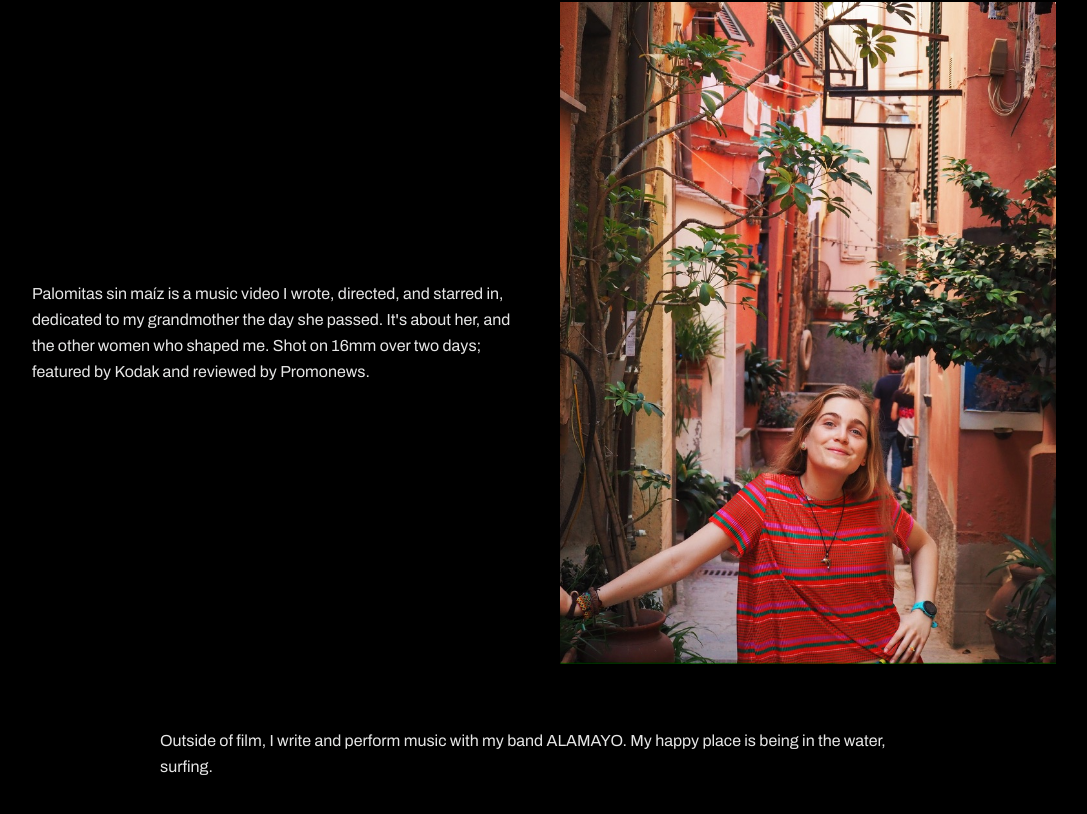
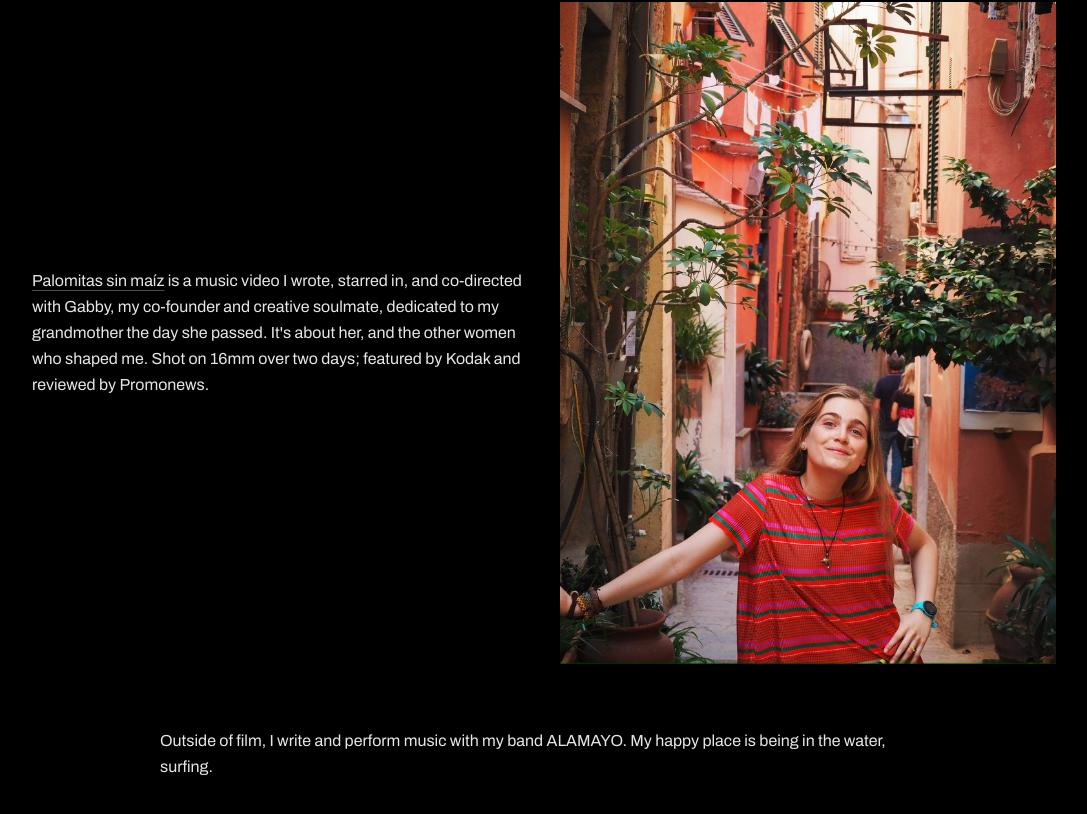
Before and after one commit to joehewett/coro, a React (Vite) app: page /me in a window 1280 px wide. Shown: the part 3422-4236 px from the top of the page, without its empty margins (96-1183 px from the left). Built offline with nearby package versions, Linux system fonts and the light colour scheme; a web font is replaced by a local one.

Commit message:
Palomitas: co-directed with Gabby, title links to the music video
Co-Authored-By: Claude Opus 5.5 <noreply@anthropic.com>

```diff
--- a/src/components/MePage.tsx
+++ b/src/components/MePage.tsx
@@ -88,7 +88,7 @@ export const MeContent: React.FC<{ after?: React.ReactNode }> = ({ after }) => (
           <div className="grid grid-cols-1 md:grid-cols-2 gap-8 items-center">
             <div className="text-white/90 leading-relaxed space-y-4 text-base">
               <p>
-                Palomitas sin maíz is a music video I wrote, directed, and starred in, dedicated to my grandmother the day she passed. It's about her, and the other women who shaped me. Shot on 16mm over two days; featured by Kodak and reviewed by Promonews.
+                <a href="https://www.youtube.com/watch?v=Zgvod014EPA" target="_blank" rel="noopener noreferrer" className="underline underline-offset-4 decoration-white/30 hover:decoration-white">Palomitas sin maíz</a> is a music video I wrote, starred in, and co-directed with Gabby, my co-founder and creative soulmate, dedicated to my grandmother the day she passed. It's about her, and the other women who shaped me. Shot on 16mm over two days; featured by Kodak and reviewed by Promonews.
               </p>
             </div>
             <div>
@@ -171,7 +171,7 @@ export const AboutContent: React.FC<{ after?: React.ReactNode }> = ({ after }) =
 
       <AboutRow img="/me/me6.jpeg" alt="Coro Benavent" quote>
         <p>
-          Palomitas sin maíz is a music video I wrote, directed, and starred in, dedicated to my grandmother the day she passed. It's about her, and the other women who shaped me. Shot on 16mm over two days; featured by Kodak and reviewed by Promonews.
+          <a href="https://www.youtube.com/watch?v=Zgvod014EPA" target="_blank" rel="noopener noreferrer" className="underline underline-offset-4 decoration-white/30 hover:decoration-white">Palomitas sin maíz</a> is a music video I wrote, starred in, and co-directed with Gabby, my co-founder and creative soulmate, dedicated to my grandmother the day she passed. It's about her, and the other women who shaped me. Shot on 16mm over two days; featured by Kodak and reviewed by Promonews.
         </p>
       </AboutRow>
 
```
